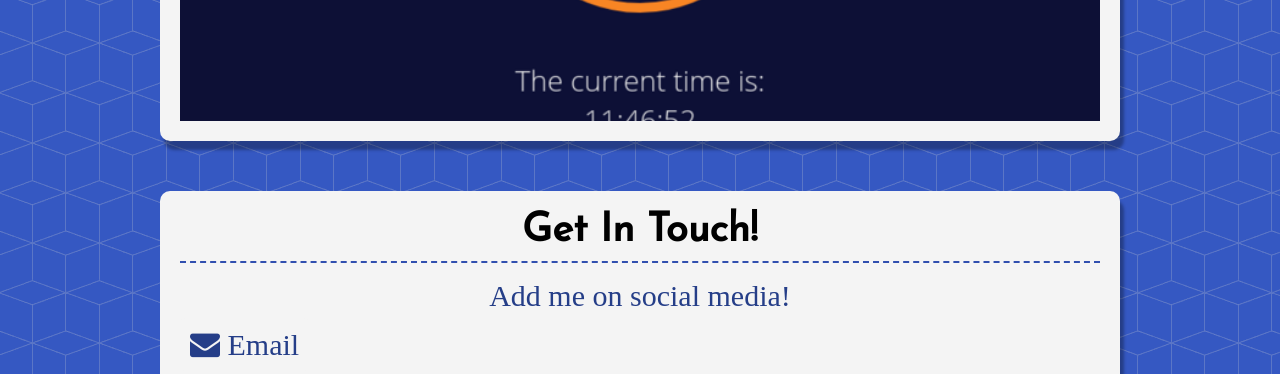
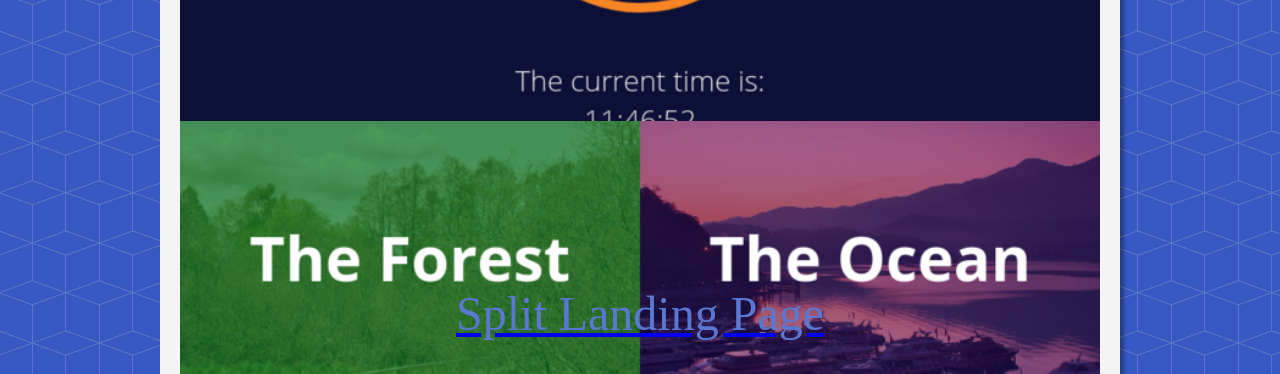
Before and after one commit to AndrewUsher/AndrewUsher.github.io, a plain HTML site: page index.html in a window 1280 px wide. Shown: the part 1970-2344 px from the top of the page. Drawn offline with Linux system fonts and the light colour scheme.

Commit message:
Add split landing page

```diff
--- a/index.html
+++ b/index.html
@@ -77,6 +77,11 @@
                         <h3>Analog Clock</h3>
                     </a>
                 </div>
+                <div class="project split-landing-page">
+                    <a href="https://andrewusher.github.io/analog-clock/" target="_blank">
+                        <h3>Split Landing Page</h3>
+                    </a>
+                </div>
             </div>
         </div>
     </section>
--- a/styl/styles.styl
+++ b/styl/styles.styl
@@ -134,6 +134,9 @@ header
 .analog-clock
     background: url(../img/analog-clock.png) center center no-repeat;
 
+.split-landing-page
+    background: url(../img/split-landing-page.png) center center no-repeat;
+
 
 #contact
     position: relative;
```
Also changed, not shown: css/styles.css, img/split-landing-page.png (added).
